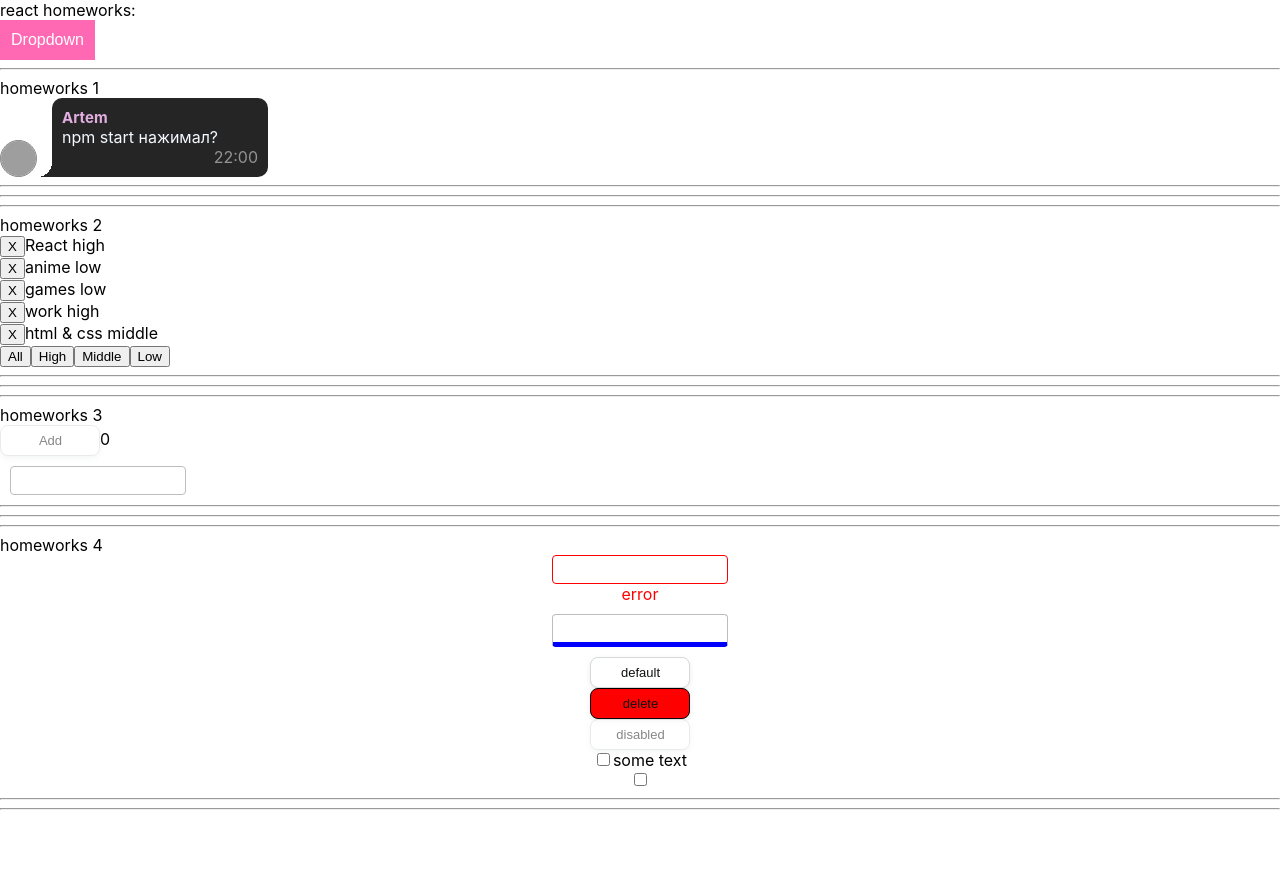
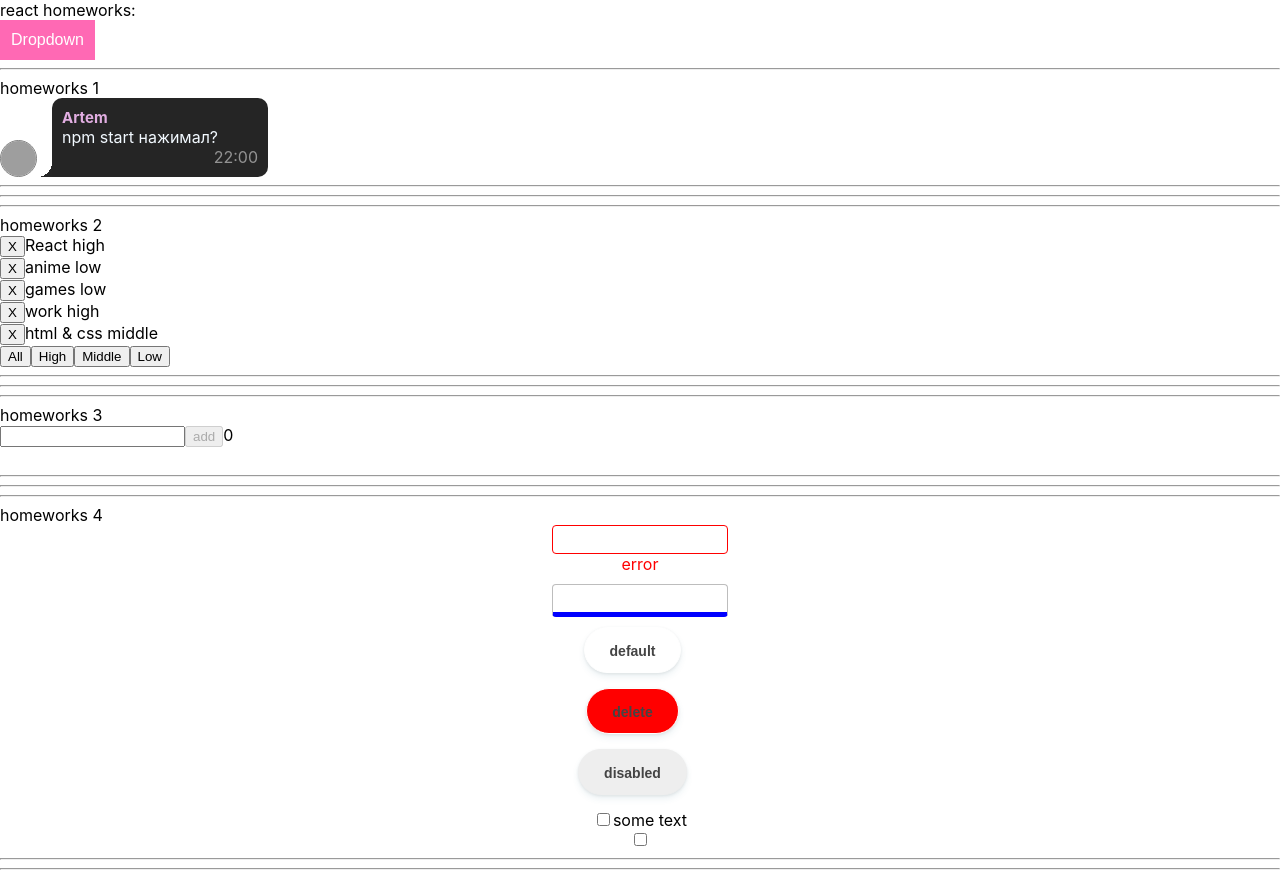
Before and after one commit to Lecser/homeworks-by-ignat, a React (Create React App) app: page /#/pre-junior in a window 1280 px wide. Before the commit the page ends 818 px from the top, so only its background shows below. Built offline with nearby package versions, Linux system fonts and the light colour scheme; grey boxes are pictures that could not be loaded.

Commit message:
add btn style

```diff
--- a/src/p2-homeworks/h3/Greeting.module.css
+++ b/src/p2-homeworks/h3/Greeting.module.css
@@ -1,7 +1,12 @@
 .someClass {
-
+    padding-bottom: 20px;
 }
 
 .error {
     border: 1px solid red;
 }
+
+.errorMessage {
+    position: absolute;
+    color: red;
+}
--- a/src/p2-homeworks/h3/Greeting.tsx
+++ b/src/p2-homeworks/h3/Greeting.tsx
@@ -1,5 +1,5 @@
 import React, { ChangeEvent, KeyboardEvent } from "react";
-import s from "./Greeting.module.css";
+import classes from "./Greeting.module.css";
 import SuperInputText from "../h4/common/c1-SuperInputText/SuperInputText";
 import SuperButton from "../h4/common/c2-SuperButton/SuperButton";
 
@@ -18,17 +18,18 @@ const Greeting: React.FC<GreetingPropsType> = (
 ) => {
   const buttonStatus = name.length === 0;
   return (
-    <div>
-      <SuperButton onClick={addUser} disabled={buttonStatus}>
-        Add
-      </SuperButton>
-      <span>{totalUsers}</span>
-      <SuperInputText
+    <div className={classes.someClass}>
+      <input
         onChange={setNameCallback}
         value={name}
         onKeyUp={onKeyPresHandler}
-        error={error}
+        className={error && classes.error}
       />
+      <button onClick={addUser} disabled={buttonStatus}>
+        add
+      </button>
+      <span>{totalUsers}</span>
+      <div className={classes.errorMessage}> {error}</div>
     </div>
   );
 };
--- a/src/p2-homeworks/h4/common/c2-SuperButton/SuperButton.module.css
+++ b/src/p2-homeworks/h4/common/c2-SuperButton/SuperButton.module.css
@@ -1,71 +1,64 @@
 .default {
+    display: inline-block;
+    box-sizing: border-box;
+    padding: 0 25px;
+    margin: 0 15px 15px 0;
+    outline: none;
+    border: 1px solid #fff;
+    border-radius: 50px;
+    height: 46px;
+    line-height: 46px;
+    font-size: 14px;
+    font-weight: 600;
+    text-decoration: none;
+    color: #444;
     background-color: #fff;
-    border: 1px solid #d5d9d9;
-    border-radius: 8px;
-    box-shadow: rgba(213, 217, 217, .5) 0 2px 5px 0;
-    box-sizing: border-box;
-    color: #0f1111;
+    box-shadow: 0 4px 6px rgb(65 132 144 / 10%), 0 1px 3px rgb(0 0 0 / 8%);
     cursor: pointer;
-    display: inline-block;
-    font-family: "Amazon Ember",sans-serif;
-    font-size: 13px;
-    line-height: 29px;
-    padding: 0 10px 0 11px;
-    position: relative;
-    text-align: center;
-    text-decoration: none;
     user-select: none;
-    -webkit-user-select: none;
+    appearance: none;
     touch-action: manipulation;
-    vertical-align: middle;
-    width: 100px;
-
+    vertical-align: top;
+    transition: box-shadow 0.2s;
+}
+.default:focus-visible {
+    border: 1px solid #4c51f9;
+    outline: none;
 }
 .default:hover {
-    background-color: #f7fafa;
-}
-
-.default:focus {
-    border-color: #008296;
-    box-shadow: rgba(213, 217, 217, .5) 0 2px 5px 0;
-    outline: 0;
+    transition: all 0.2s;
+    box-shadow: 0 7px 14px rgb(65 132 144 / 10%), 0 3px 6px rgb(0 0 0 / 8%);
 }
 .default:active {
-    background-color: #d5d9d9;
+    background-color: #808080;
 }
 .default:disabled {
-    opacity: 0.5;
+    background-color: #eee;
+    border-color: #eee;
+    color: #444;
+    cursor: not-allowed;
 }
 
 .red {
-    background-color: #FF0000;
-    border: 1px solid black;
-    border-radius: 8px;
-    box-shadow: rgba(213, 217, 217, .5) 0 2px 5px 0;
+    display: inline-block;
     box-sizing: border-box;
-    color: #0f1111;
+    padding: 0 25px;
+    margin: 0 15px 15px 0;
+    outline: none;
+    border: 1px solid #fff;
+    border-radius: 50px;
+    height: 46px;
+    line-height: 46px;
+    font-size: 14px;
+    font-weight: 600;
+    text-decoration: none;
+    color: #444;
+    background-color: red;
+    box-shadow: 0 4px 6px rgb(65 132 144 / 10%), 0 1px 3px rgb(0 0 0 / 8%);
     cursor: pointer;
-    display: inline-block;
-    font-family: "Amazon Ember",sans-serif;
-    font-size: 13px;
-    line-height: 29px;
-    padding: 0 10px 0 11px;
-    position: relative;
-    text-align: center;
-    text-decoration: none;
     user-select: none;
-    -webkit-user-select: none;
+    appearance: none;
     touch-action: manipulation;
-    vertical-align: middle;
-    width: 100px;
+    vertical-align: top;
+    transition: box-shadow 0.2s;
 }
-
-.red:active {
-    background-color: #FF2400;
-}
-
-.red:focus {
-    border-color: #008296;
-    box-shadow: rgba(213, 217, 217, .5) 0 2px 5px 0;
-    outline: 0;
-}
```
